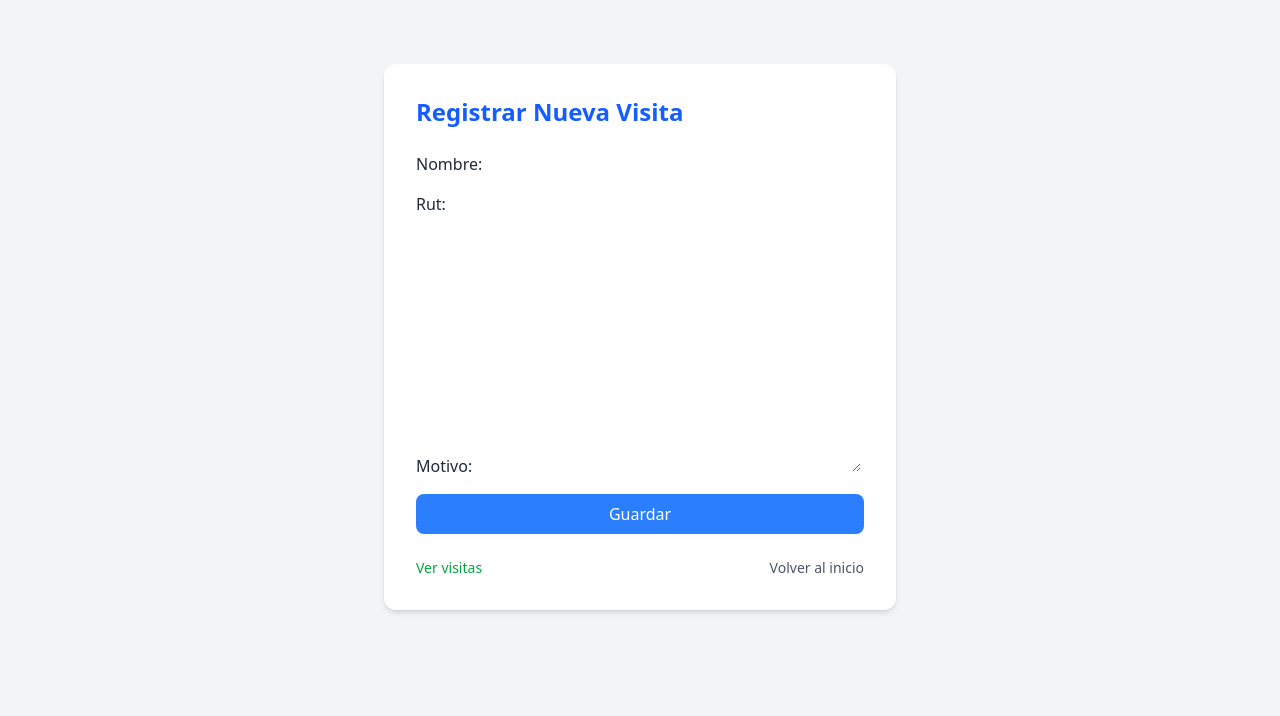
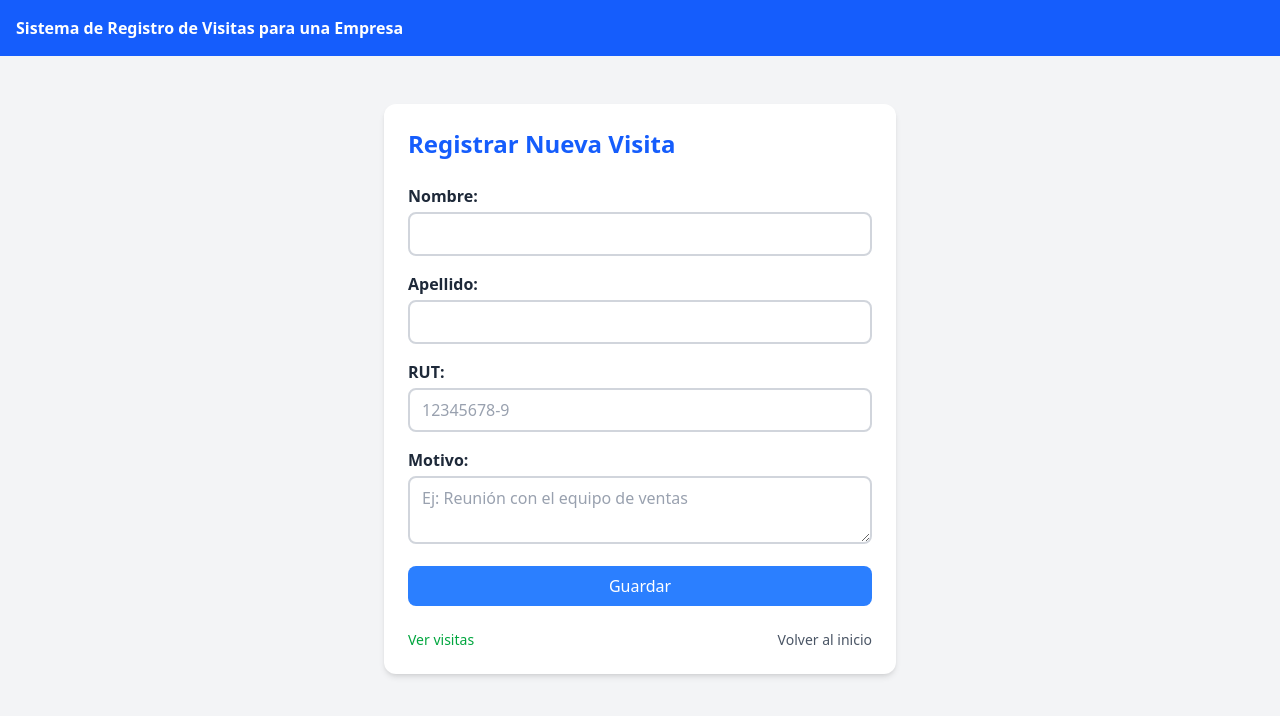
Before and after one commit to leiaadm7/Evaluacion, a Django app: page /registrar/ in a window 1280 px wide. Shown: the top 716 px of the page. Run offline with Django 5.2, Linux system fonts and the light colour scheme.

Commit message:
Avance 3

```diff
--- a/registro/visitas/forms.py
+++ b/registro/visitas/forms.py
@@ -1,13 +1,16 @@
+import re
 from django import forms
 from .models import Visita
 
 class VisitaForm(forms.ModelForm):
     class Meta:
         model = Visita
-        fields = ['nombre', 'rut', 'motivo']
+        fields = ['nombre', 'apellido', 'rut', 'motivo']
 
     def clean_rut(self):
-        rut = self.cleaned_data['rut']
-        if not rut.replace(".", "").replace("-", "").isdigit():
-            raise forms.ValidationError("El RUT debe contener solo números, puntos o guion.")
-        return rut
+        rut = self.cleaned_data['rut'].strip()
+        # Formato exacto: 8 números + guion + dígito verificador (0-9 o K)
+        patron = r'^\d{7,8}-[\dkK]$'
+        if not re.match(patron, rut):
+            raise forms.ValidationError("El RUT debe tener el formato 12345678-9")
+        return rut.upper()
--- a/registro/visitas/models.py
+++ b/registro/visitas/models.py
@@ -1,11 +1,14 @@
 from django.db import models
+from django.utils import timezone
 
 class Visita(models.Model):
-    nombre = models.CharField(max_length=100)
+    nombre = models.CharField(max_length=20)
+    apellido = models.CharField(max_length=35, null=True, blank=True)
     rut = models.CharField(max_length=12)
     motivo = models.TextField()
     hora_entrada = models.DateTimeField(auto_now_add=True)
     hora_salida = models.DateTimeField(null=True, blank=True)
+    fecha = models.DateField(default=timezone.now)
 
     def __str__(self):
-        return f"{self.nombre} - {self.rut}"
+        return f"{self.nombre} {self.apellido} - {self.rut}"
--- /dev/null
+++ b/registro/visitas/templates/visitas/base.html
@@ -0,0 +1,25 @@
+<!DOCTYPE html>
+<html lang="es">
+  <head>
+    <meta charset="UTF-8" />
+    <meta name="viewport" content="width=device-width, initial-scale=1.0" />
+    <title>
+      {% block title %}
+        Visita
+      {% endblock %}
+    </title>
+    <script src="https://cdn.jsdelivr.net/npm/@tailwindcss/browser@4"></script>
+    <link rel="stylesheet" href="https://cdn.jsdelivr.net/npm/bootstrap-icons@1.10.5/font/bootstrap-icons.css">
+  </head>
+
+  <body class="bg-gray-100 text-gray-800">
+    <nav class="bg-blue-600 p-4 text-white">
+      <a href="{% url 'visitas:registrar_visita' %}" class="font-bold">Sistema de Registro de Visitas para una Empresa</a>
+    </nav>
+    <div class="container mx-auto p-4">
+      {% block content %}
+
+      {% endblock %}
+    </div>
+  </body>
+</html>
--- a/registro/visitas/templates/visitas/registrar.html
+++ b/registro/visitas/templates/visitas/registrar.html
@@ -1,36 +1,66 @@
-<!DOCTYPE html>
-<html lang="es">
-<head>
-  <meta charset="utf-8">
-  <title>Registrar Visita</title>
-  <script src="https://cdn.jsdelivr.net/npm/@tailwindcss/browser@4"></script>
-  <style>
-    input, select, textarea {
-      @apply w-full px-3 py-2 border border-gray-300 rounded-lg focus:ring-2 focus:ring-blue-400 focus:border-blue-400;
-    }
-    label {
-      @apply block mb-1 font-medium text-gray-700;
-    }
-    p {
-      @apply mb-4;
-    }
-  </style>
-</head>
-<body class="bg-gray-100 text-gray-800">
-  <div class="max-w-lg mx-auto mt-16 p-8 bg-white rounded-xl shadow-md">
+{% extends 'visitas/base.html' %}
+
+{% block title %}
+  Registrar Visita
+{% endblock %}
+
+{% block content %}
+<div class="max-w-lg mx-auto mt-8 p-6 bg-white rounded-xl shadow-md">
   <h1 class="text-2xl font-bold mb-6 text-blue-600">Registrar Nueva Visita</h1>
-    <form method="post" class="space-y-4" >
+
+  <form method="post" class="space-y-4">
     {% csrf_token %}
-      {{ form.as_p }}
+
+    <div>
+      <label for="id_nombre" class="block mb-1 font-semibold">Nombre:</label>
+      <input type="text" name="nombre" id="id_nombre"
+             class="w-full px-3 py-2 border-2 border-gray-300 rounded-lg focus:border-pink-600 focus:ring-2 focus:ring-pink-200"
+             value="{{ form.nombre.value|default_if_none:'' }}">
+      {% if form.nombre.errors %}
+        <p class="text-red-500 text-sm mt-1">{{ form.nombre.errors.0 }}</p>
+      {% endif %}
+    </div>
+
+    <div>
+      <label for="id_apellido" class="block mb-1 font-semibold">Apellido:</label>
+      <input type="text" name="apellido" id="id_apellido"
+             class="w-full px-3 py-2 border-2 border-gray-300 rounded-lg focus:border-pink-600 focus:ring-2 focus:ring-pink-200"
+             value="{{ form.apellido.value|default_if_none:'' }}">
+      {% if form.apellido.errors %}
+        <p class="text-red-500 text-sm mt-1">{{ form.apellido.errors.0 }}</p>
+      {% endif %}
+    </div>
+
+    <div>
+      <label for="id_rut" class="block mb-1 font-semibold">RUT:</label>
+      <input type="text" name="rut" id="id_rut"
+             class="w-full px-3 py-2 border-2 border-gray-300 rounded-lg focus:border-pink-600 focus:ring-2 focus:ring-pink-200 placeholder-gray-400"
+             placeholder="12345678-9"
+             value="{{ form.rut.value|default_if_none:'' }}">
+      {% if form.rut.errors %}
+        <p class="text-red-500 text-sm mt-1">{{ form.rut.errors.0 }}</p>
+      {% endif %}
+    </div>
+
+    <div>
+      <label for="id_motivo" class="block mb-1 font-semibold">Motivo:</label>
+      <textarea name="motivo" id="id_motivo"
+                class="w-full px-3 py-2 border-2 border-gray-300 rounded-lg focus:border-pink-600 focus:ring-2 focus:ring-pink-200 placeholder-gray-400"
+                placeholder="Ej: Reunión con el equipo de ventas">{{ form.motivo.value|default_if_none:'' }}</textarea>
+      {% if form.motivo.errors %}
+        <p class="text-red-500 text-sm mt-1">{{ form.motivo.errors.0 }}</p>
+      {% endif %}
+    </div>
+
     <button type="submit"
             class="w-full px-4 py-2 bg-blue-500 text-white rounded-lg hover:bg-blue-600 transition">
       Guardar
     </button>
   </form>
+
   <div class="mt-6 flex justify-between text-sm">
     <a href="{% url 'visitas:listar_visitas' %}" class="text-green-600 hover:underline">Ver visitas</a>
     <a href="{% url 'visitas:inicio' %}" class="text-gray-600 hover:underline">Volver al inicio</a>
   </div>
 </div>
-</body>
-</html>
+{% endblock %}
--- a/registro/visitas/urls.py
+++ b/registro/visitas/urls.py
@@ -8,4 +8,5 @@
     path('registrar/', views.registrar_visita, name='registrar_visita'),
     path('listar/', views.listar_visitas, name='listar_visitas'),
     path('salida/<int:pk>/', views.marcar_salida, name='marcar_salida'),
+    path('eliminar/<int:pk>/', views.eliminar_visita, name='eliminar_visita'),
 ]
--- a/registro/visitas/views.py
+++ b/registro/visitas/views.py
@@ -1,5 +1,6 @@
 from django.shortcuts import render, redirect, get_object_or_404
 from django.utils.timezone import now
+from django.contrib import messages
 from .models import Visita
 from .forms import VisitaForm
 
@@ -11,18 +12,30 @@
         form = VisitaForm(request.POST)
         if form.is_valid():
             form.save()
+            messages.success(request, "Visita registrada correctamente.")
             return redirect('visitas:listar_visitas')
     else:
         form = VisitaForm()
     return render(request, 'visitas/registrar.html', {'form': form})
 
 def listar_visitas(request):
-    visitas = Visita.objects.all().order_by('-hora_entrada')
-    return render(request, 'visitas/listar.html', {'visitas': visitas})
+    fecha = request.GET.get('fecha')
+    if fecha:
+        visitas = Visita.objects.filter(fecha=fecha).order_by('-hora_entrada')
+    else:
+        visitas = Visita.objects.all().order_by('-hora_entrada')
+    return render(request, 'visitas/listar.html', {'visitas': visitas, 'fecha': fecha})
 
 def marcar_salida(request, pk):
     visita = get_object_or_404(Visita, pk=pk)
     if visita.hora_salida is None:
         visita.hora_salida = now()
         visita.save()
+        messages.success(request, f"Salida marcada para {visita.nombre}.")
     return redirect('visitas:listar_visitas')
+
+def eliminar_visita(request, pk):
+    visita = get_object_or_404(Visita, pk=pk)
+    visita.delete()
+    messages.success(request, f"Visita de {visita.nombre} eliminada correctamente.")
+    return redirect('visitas:listar_visitas')
```
Also changed, not shown: registro/visitas/templates/visitas/inicio.html (+8 -10 lines), registro/visitas/templates/visitas/listar.html (+29 -20 lines), registro/visitas/migrations/0002_visita_fecha.py (added), registro/visitas/migrations/0003_visita_apellido_alter_visita_nombre.py (added). Lines whose indentation alone changed are shown as unchanged.
